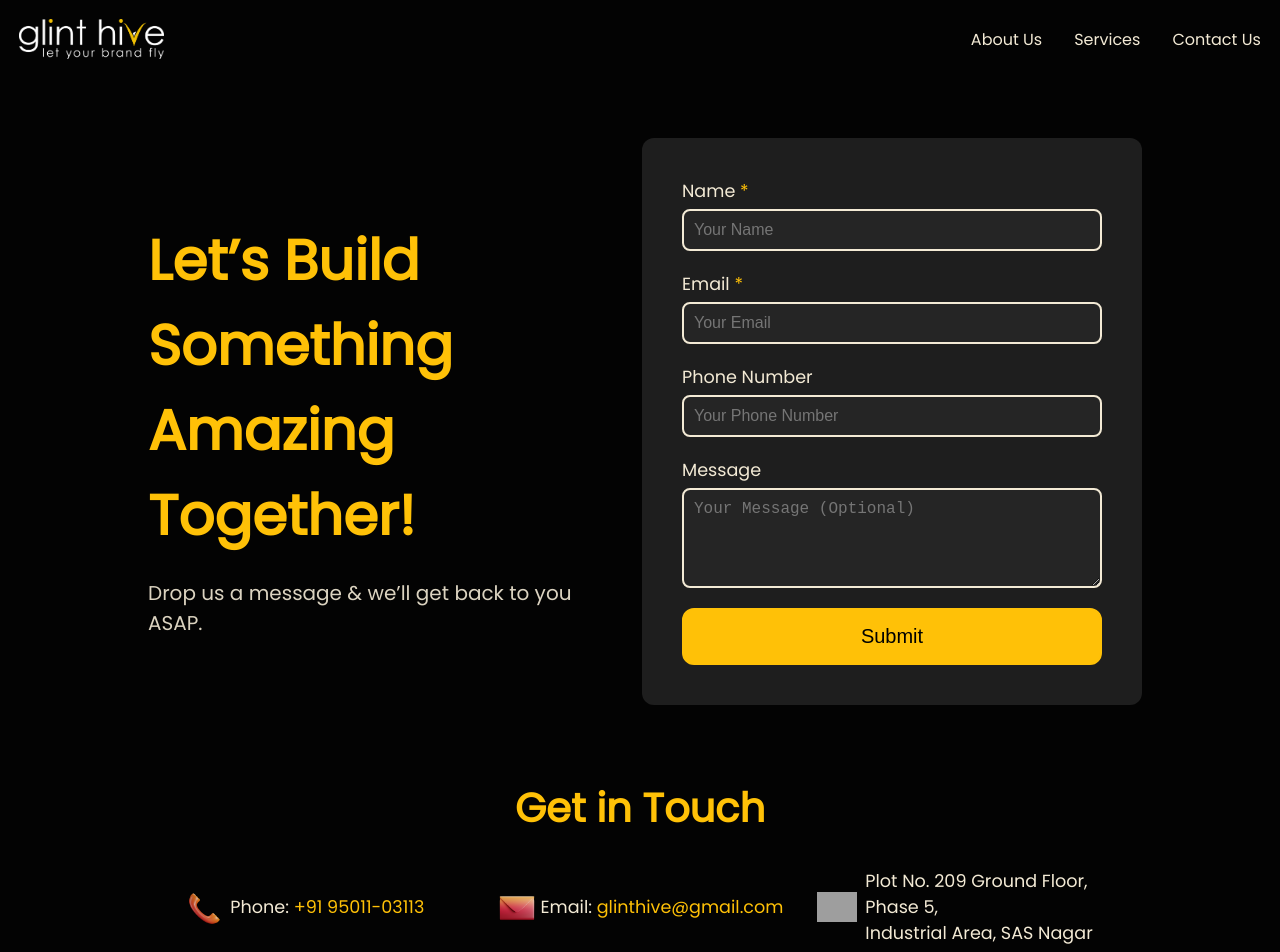
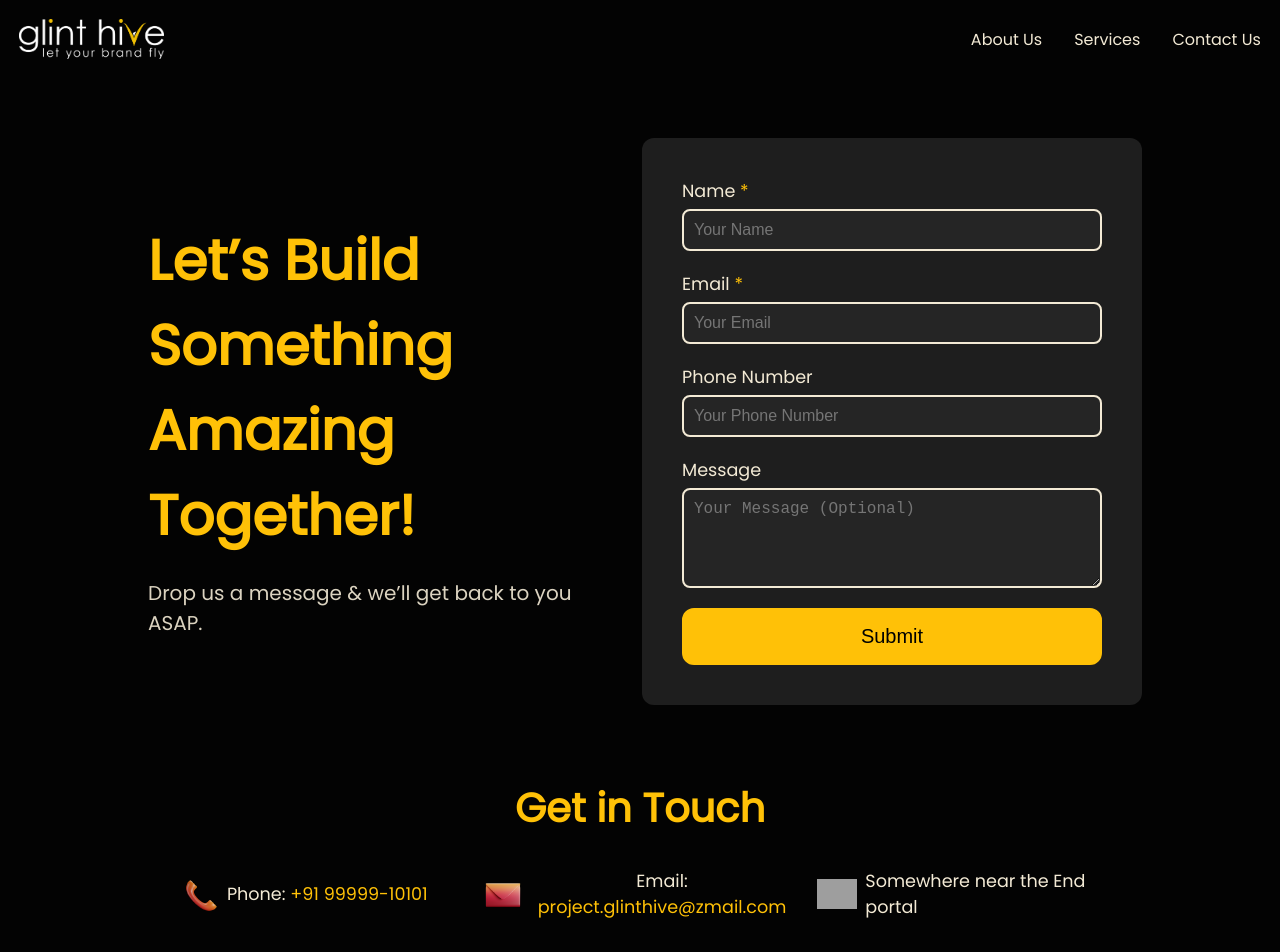
Before and after one commit to Amxn47/glinthive, a React (Create React App) app: page /contact in a window 1280 px wide. Shown: the top 952 px of the page. Built offline with nearby package versions, Linux system fonts and the light colour scheme; grey boxes are pictures that could not be loaded.

Commit message:
Update ContactPage.jsx

```diff
--- a/src/pages/ContactPage.jsx
+++ b/src/pages/ContactPage.jsx
@@ -94,17 +94,16 @@ function Contact() {
                 <div className="details-grid">
                     <div className='cnt'>
                         <img alt='' src='/call.png' className='cnt-ico'></img>
-                        <p>Phone: <a href="tel:+91 95011-03113">+91 95011-03113</a></p>
+                        <p>Phone: <a href="tel:+91 99999-10101">+91 99999-10101</a></p>
                     </div>
                     <div className='cnt'>
                         <img alt='' src='/sms.png' className='cnt-ico'></img>
-                        <p>Email: <a href="mailto:glinthive@gmail.com">glinthive@gmail.com</a></p>
+                        <p>Email: <a href="mailto:glinthive@gmail.com">project.glinthive@zmail.com</a></p>
                     </div>
                     <div className='cnt'>
                         <img alt='' src='/map.png' className='cnt-ico'></img>
                         <div className='cnt-add'>
-                            <p>Plot No. 209 Ground Floor, Phase 5,</p>
-                            <p>Industrial Area, SAS Nagar</p>
+                            <p>Somewhere near the End portal</p>
                         </div>
                     </div>
                 </div>
```
